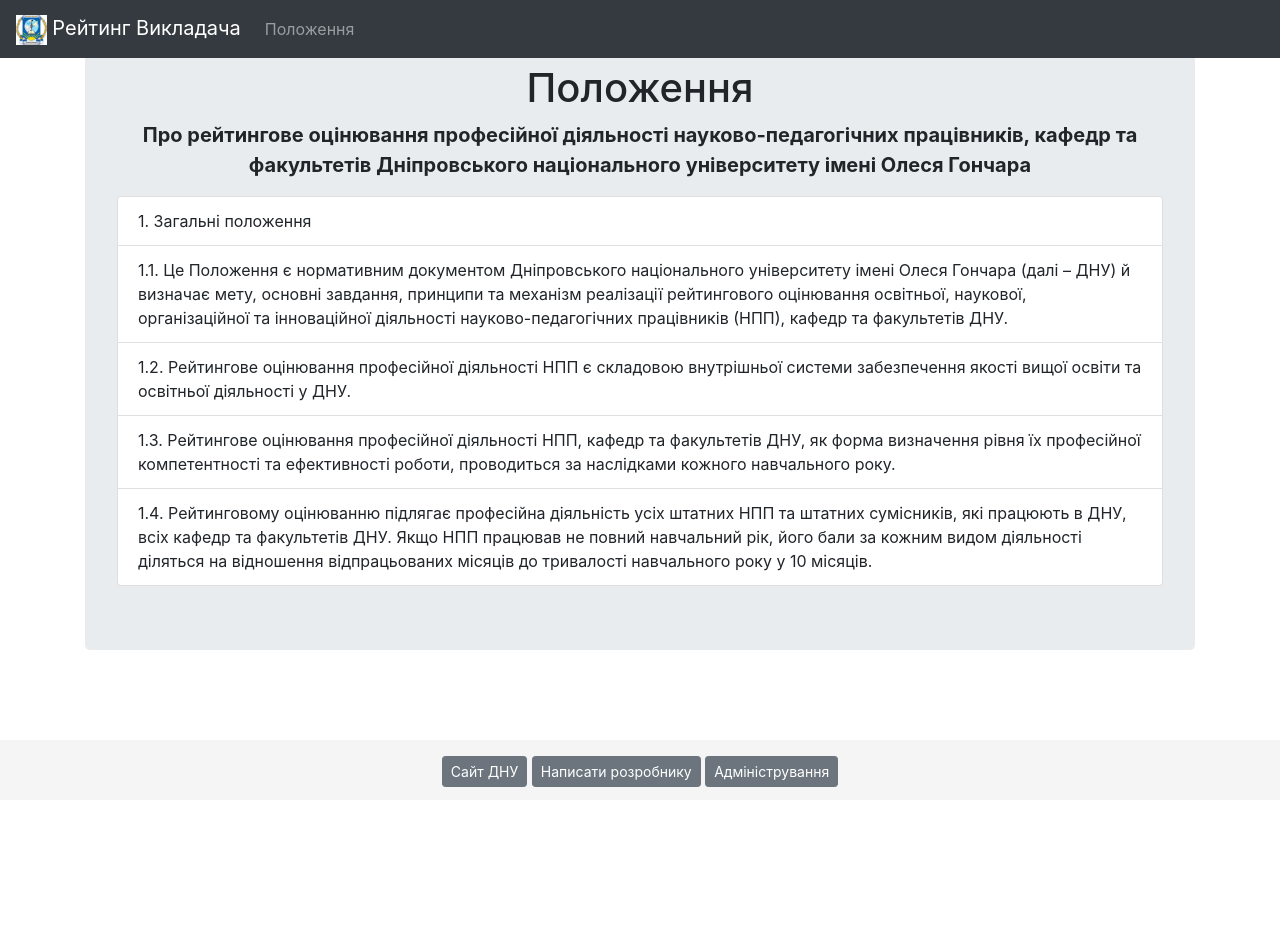
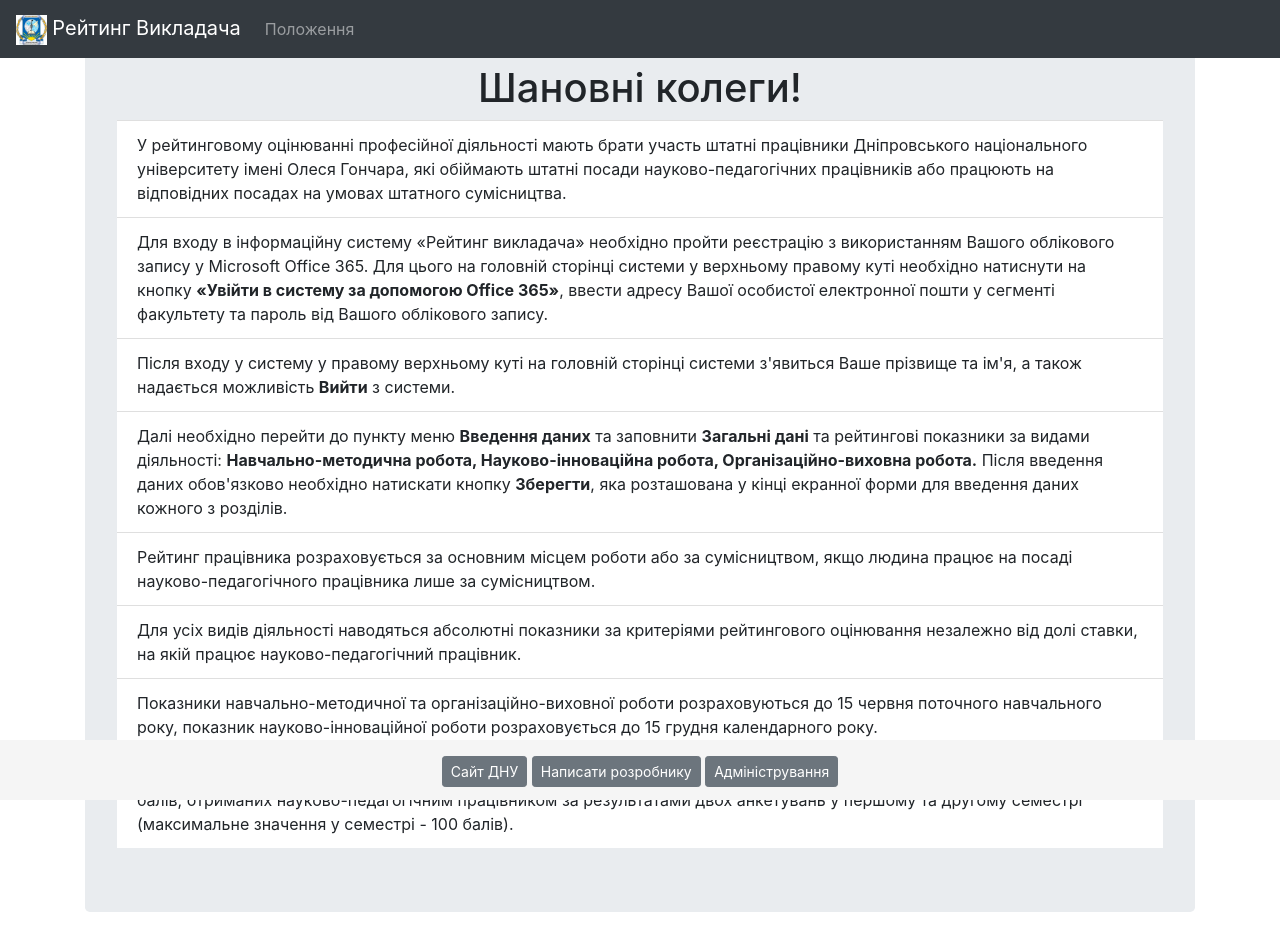
Before and after one commit to mihoff/dnu_academic_rating, a Django app: template templates/index.html in a window 1280 px wide. Before the commit the page ends 788 px from the top, so only its background shows below. Run offline with Django 3.2, Linux system fonts and the light colour scheme; the template is opened without the code that fills it, so the values that code supplies are empty; some libraries are stand-ins or nearby versions.

Commit message:
- home page adjustments

```diff
--- a/templates/index.html
+++ b/templates/index.html
@@ -4,38 +4,33 @@
 {% block title %}Положення{% endblock %}
 
 
-{% block h1 %}Положення{% endblock %}
+{% block h1 %}Шановні колеги!{% endblock %}
 {% block content %}
 
-    <p class="text-center font-weight-bold lead">
-        Про рейтингове оцінювання професійної діяльності науково-педагогічних працівників,
-        кафедр та факультетів Дніпровського національного університету імені Олеся Гончара
-    </p>
-
-    <ul class="list-group">
-        <li class="list-group-item">
-            1. Загальні положення
-        </li>
-        <li class="list-group-item">
-            1.1. Це Положення є нормативним документом Дніпровського національного університету імені Олеся Гончара
-            (далі – ДНУ) й визначає мету, основні завдання, принципи та механізм реалізації рейтингового оцінювання
-            освітньої, наукової, організаційної та інноваційної діяльності науково-педагогічних працівників (НПП),
-            кафедр та факультетів ДНУ.
-        </li>
-        <li class="list-group-item">
-            1.2. Рейтингове оцінювання професійної діяльності НПП є складовою внутрішньої системи забезпечення якості
-            вищої освіти та освітньої діяльності у ДНУ.
-        </li>
-        <li class="list-group-item">
-            1.3. Рейтингове оцінювання професійної діяльності НПП, кафедр та факультетів ДНУ, як форма визначення рівня
-            їх професійної компетентності та ефективності роботи, проводиться за наслідками кожного навчального року.
-        </li>
-        <li class="list-group-item">
-            1.4. Рейтинговому оцінюванню підлягає професійна діяльність усіх штатних НПП
-            та штатних сумісників, які працюють в ДНУ, всіх кафедр та факультетів ДНУ. Якщо НПП працював не повний
-            навчальний рік, його бали за кожним видом діяльності діляться на відношення відпрацьованих місяців
-            до тривалості навчального року у 10 місяців.
-        </li>
-    </ul>
-
+<ul class="list-group list-group-flush">
+    <li class="list-group-item">У рейтинговому оцінюванні професійної діяльності мають брати участь штатні працівники Дніпровського національного
+        університету імені Олеся Гончара, які обіймають штатні посади науково-педагогічних працівників або працюють на
+        відповідних посадах на умовах штатного сумісництва.</li>
+    <li class="list-group-item">Для входу в інформаційну систему «Рейтинг викладача» необхідно пройти реєстрацію з використанням Вашого
+        облікового запису у Microsoft Office 365. Для цього на головній сторінці системи у верхньому правому куті
+        необхідно натиснути на кнопку <span class="font-weight-bold">«Увійти в систему за допомогою Office 365»</span>,
+        ввести адресу Вашої особистої електронної пошти у сегменті факультету та пароль від Вашого облікового запису.
+    </li>
+    <li class="list-group-item">Після входу у систему у правому верхньому куті на головній сторінці системи з'явиться Ваше прізвище та ім'я, а
+        також надається можливість <span class="font-weight-bold">Вийти</span> з системи.</li>
+    <li class="list-group-item">Далі необхідно перейти до пункту меню <span class="font-weight-bold">Введення даних</span> та заповнити <span
+            class="font-weight-bold">Загальні дані</span> та рейтингові показники за видами
+        діяльності: <span class="font-weight-bold">Навчально-методична робота, Науково-інноваційна робота, Організаційно-виховна робота.</span>
+        Після введення даних обов'язково необхідно натискати кнопку <span class="font-weight-bold">Зберегти</span>,
+        яка розташована у кінці екранної форми для введення даних кожного з розділів.</li>
+    <li class="list-group-item">Рейтинг працівника розраховується за основним місцем роботи або за сумісництвом, якщо людина працює на посаді
+        науково-педагогічного працівника лише за сумісництвом.</li>
+    <li class="list-group-item">Для усіх видів діяльності наводяться абсолютні показники за критеріями рейтингового оцінювання незалежно від долі
+        ставки, на якій працює науково-педагогічний працівник.</li>
+    <li class="list-group-item">Показники навчально-методичної та організаційно-виховної роботи розраховуються до 15 червня поточного навчального
+        року, показник науково-інноваційної роботи розраховується до 15 грудня календарного року.</li>
+    <li class="list-group-item">Значення балу за наслідками анонімного анкетування студентів є числом у диапазоні від 0 до 200 та розраховується
+        як сума балів, отриманих науково-педагогічним працівником за результатами двох анкетувань у першому та другому
+        семестрі (максимальне значення у семестрі - 100 балів). </li>
+</ul>
 {% endblock %}
```
